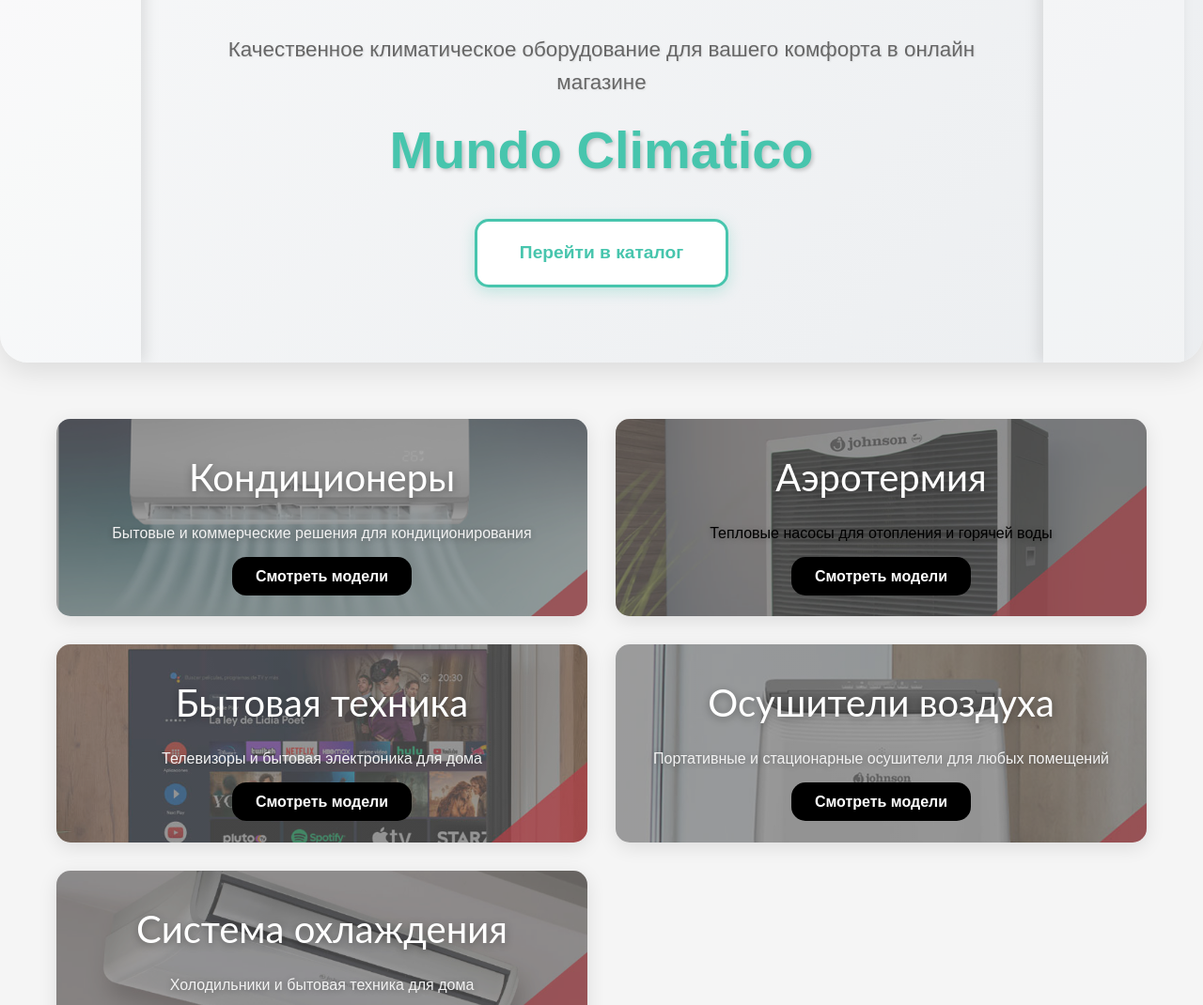
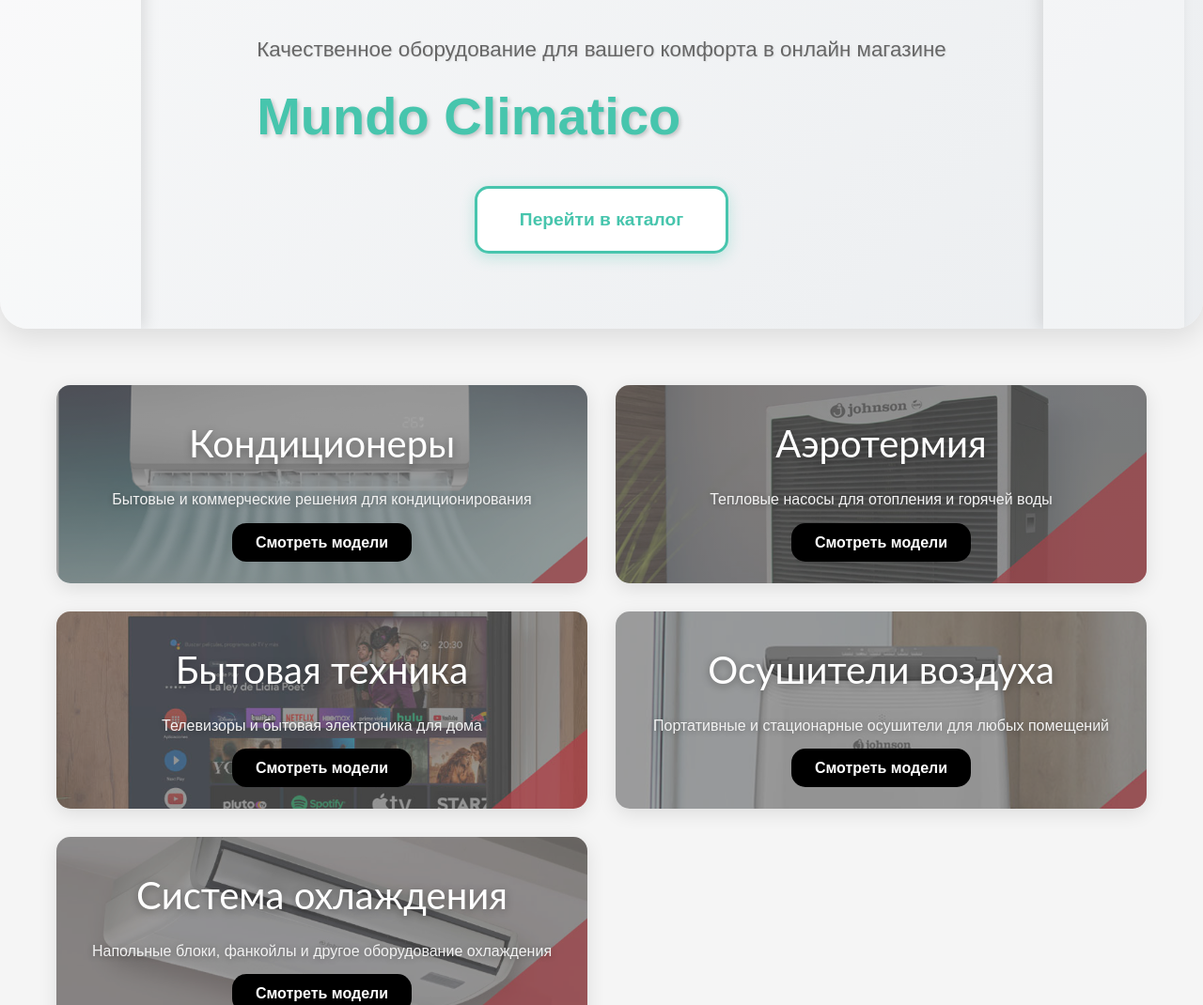
Before and after one commit to 4aikaA2/Johnson_Mundo, a plain HTML site: page index.html in a window 1280 px wide. Shown: the part 223-1293 px from the top of the page at 94% size. Drawn offline with Linux system fonts and the light colour scheme.

Commit message:
Add files via upload

```diff
--- a/index.html
+++ b/index.html
@@ -48,7 +48,8 @@
         .hero-content { position: relative; z-index: 2; max-width: 1200px; margin: 0 auto; }
         .hero-logo-large { max-width: 600px; height: auto; margin-bottom: 30px; filter: drop-shadow(3px 3px 6px rgba(0,0,0,0.2)); }
         .hero-subtitle { font-size: 1.4rem; margin-bottom: 20px; color: #666; text-shadow: 1px 1px 2px rgba(0,0,0,0.1); max-width: 800px; margin-left: auto; margin-right: auto; line-height: 1.6; }
-        .hero-brand { font-size: 3.5rem; font-weight: bold; color: #47C5AD; text-shadow: 2px 2px 4px rgba(0,0,0,0.2); margin-bottom: 40px; line-height: 1.2; }
+        .hero-brand { font-size: 3.5rem; font-weight: bold; color: #47C5AD; text-shadow: 2px 2px 4px rgba(0,0,0,0.2); margin-bottom: 40px; line-height: 1.2; display: flex; align-items: center; gap: 12px; }
+.hero-brand img { height: 42px; width: auto; filter: drop-shadow(1px 1px 2px rgba(0,0,0,0.2)); }
         .cta-button { display: inline-block; background: #fff; color: #47C5AD; padding: 18px 45px; text-decoration: none; border-radius: 15px; font-size: 1.2rem; font-weight: bold; transition: all 0.3s ease; border: 3px solid #47C5AD; box-shadow: 0 4px 15px rgba(71,197,173,0.3); }
         .cta-button:hover { background: #47C5AD; color: #fff; transform: translateY(-3px); box-shadow: 0 6px 20px rgba(71,197,173,0.4); }
         .categories { display: grid; grid-template-columns: repeat(2, 1fr); gap: 30px; margin-bottom: 40px; }
@@ -127,7 +128,7 @@
         <div class="curtain-left"></div>
         <div class="hero-content">
             <img src="./img/JohnsonLogo.png" alt="Johnson" class="hero-logo-large">
-            <p class="hero-subtitle">Качественное климатическое оборудование для вашего комфорта в онлайн магазине</p>
+            <p class="hero-subtitle">Качественное оборудование для вашего комфорта в онлайн магазине</p>
             <p class="hero-brand">Mundo Climatico</p>
             <a href="https://mundoclimatico.es/brand/johnson/" class="cta-button" target="_blank">Перейти в каталог</a>
         </div>
@@ -143,7 +144,7 @@
 
             <div class="category-card aerotermia">
                 <h3>Аэротермия</h3>
-                <p style="color: #000;">Тепловые насосы для отопления и горячей воды</p>
+                <p>Тепловые насосы для отопления и горячей воды</p>
                 <a href="https://mundoclimatico.es/product-category/aerotermia/?wpf_filter_brand=johnson&wpf_count=16" class="category-button" target="_blank" rel="noopener noreferrer">Смотреть модели</a>
             </div>
 
@@ -161,7 +162,7 @@
 
             <div class="category-card water-heaters">
                 <h3>Система охлаждения</h3>
-                <p>Холодильники и бытовая техника для дома</p>
+                <p>Напольные блоки, фанкойлы и другое оборудование охлаждения</p>
                 <a href="https://mundoclimatico.es/product-category/sistamas-de-refrigeracion/?wpf_filter_brand=johnson&wpf_count=16" class="category-button" target="_blank" rel="noopener noreferrer">Смотреть модели</a>
             </div>
         </section>
@@ -241,7 +242,7 @@
         // Переводы для всех языков
         const translations = {
             ru: {
-                hero_subtitle: "Качественное климатическое оборудование для вашего комфорта в онлайн магазине",
+                hero_subtitle: "Качественное оборудование для вашего комфорта в онлайн магазине",
                 hero_brand: "Mundo Climatico",
                 cta_button: "Перейти в каталог",
                 air_conditioners: "Кондиционеры",
```
